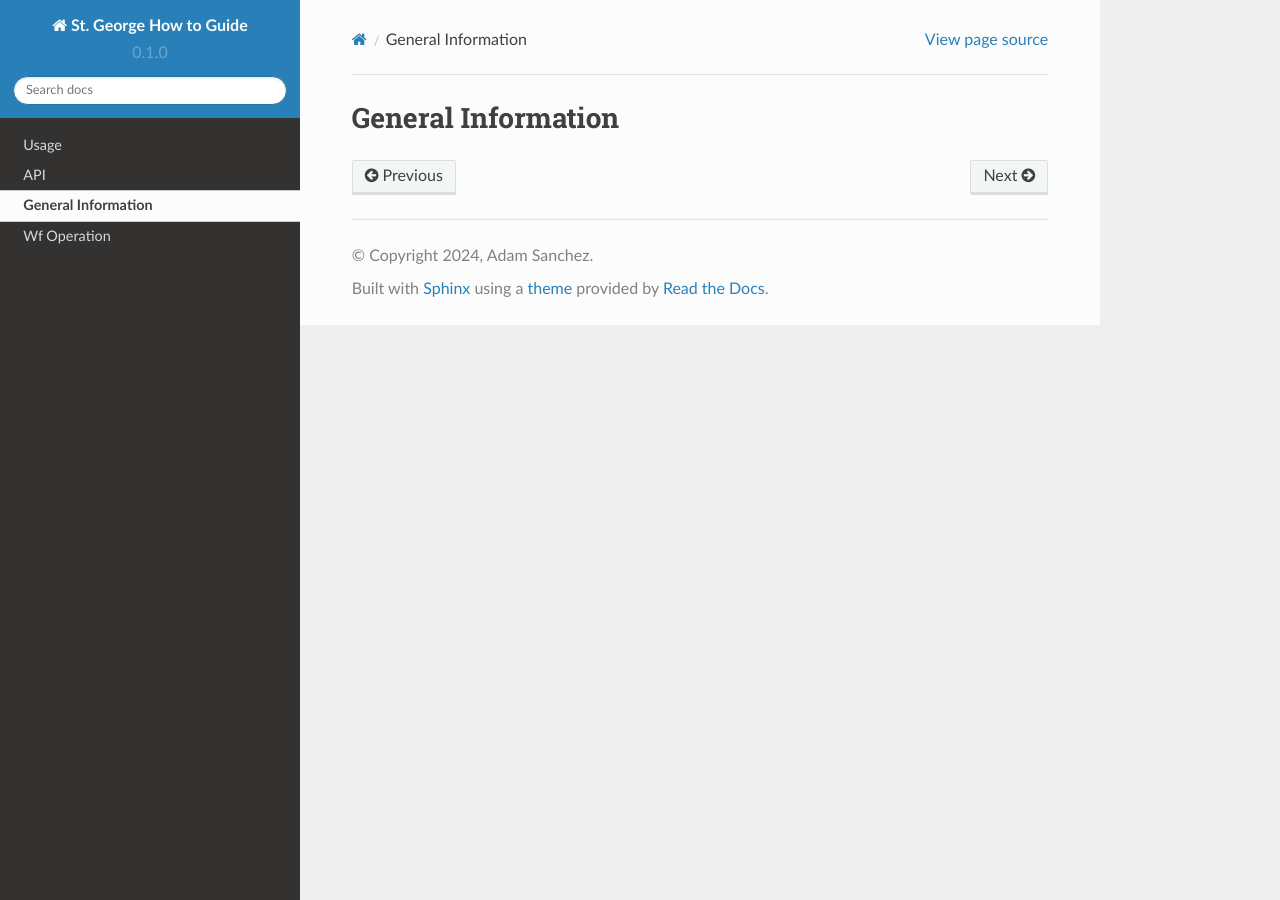
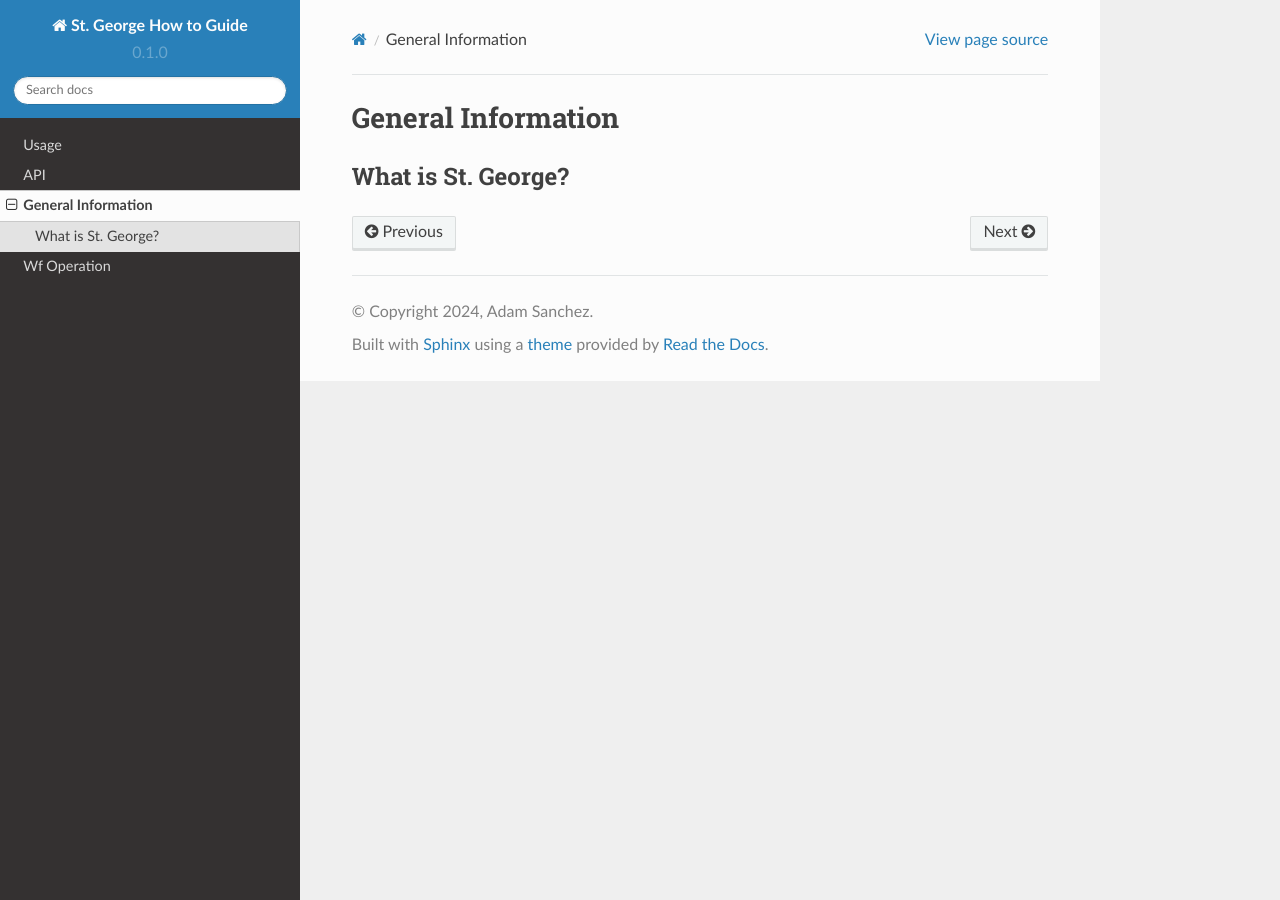
Before and after one commit to asanch25/StG-How-To, a Sphinx documentation site: the page built from docs/source/generalinfo.rst, in a window 1280 px wide. Built offline with Sphinx 7.4.7 and the Read the Docs theme 2.0.0, drawn with Linux system fonts in a browser that asks for light colours; pages that are not in the unit, such as notebooks, are missing from menus.

Commit message:
Update generalinfo.rst

```diff
--- a/docs/source/generalinfo.rst
+++ b/docs/source/generalinfo.rst
@@ -1,2 +1,8 @@
 General Information
 ===================
+
+
+.. _whatis:
+
+What is St. George?
+------------
```
